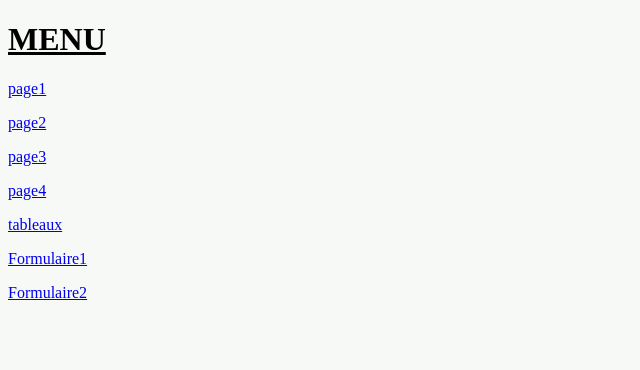
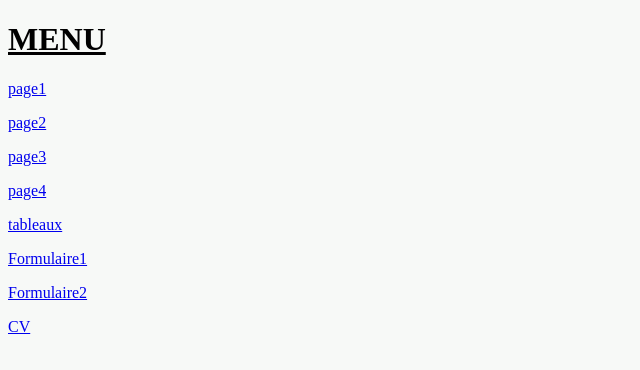
Before and after one commit to miracle579/monsite-, a plain HTML site: page page8.html in a window 1280 px wide. Shown: the full height of the page, 0-640 px from the left. Drawn offline with Linux system fonts and the light colour scheme.

Commit message:
Update page8.html

```diff
--- a/page8.html
+++ b/page8.html
@@ -10,5 +10,6 @@
                 <p><a href="Tableaux.html" target="contenu">tableaux</a></p>
                 <p><a href="Formulaire1.html" target="contenu">Formulaire1</a></p>
                 <p><a href="Formulaire2.html" target="contenu"> Formulaire2</a></p>
+                <p><a href="cv.html" target="contenu">CV</a></p>
     </body>
     </html>
```
